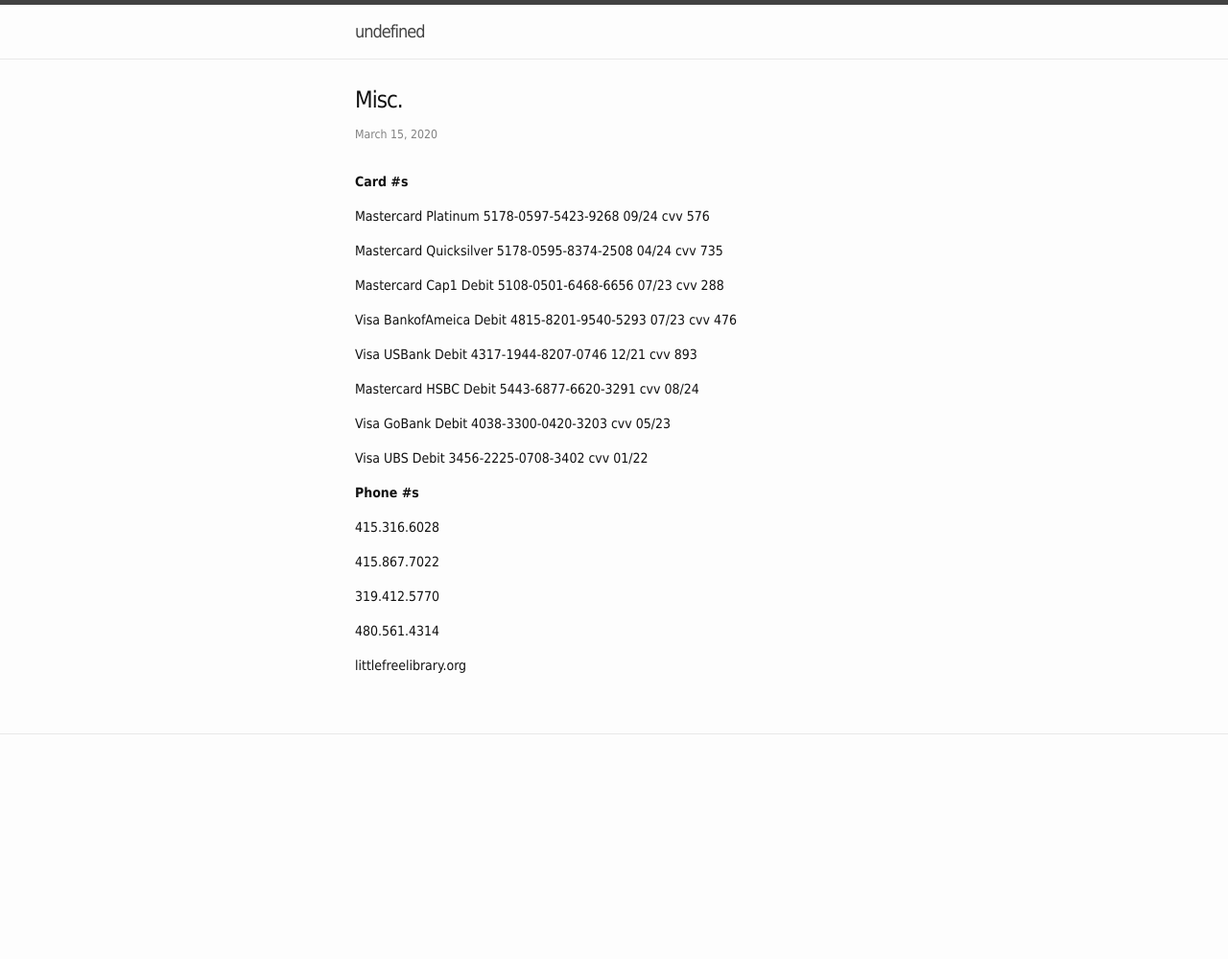
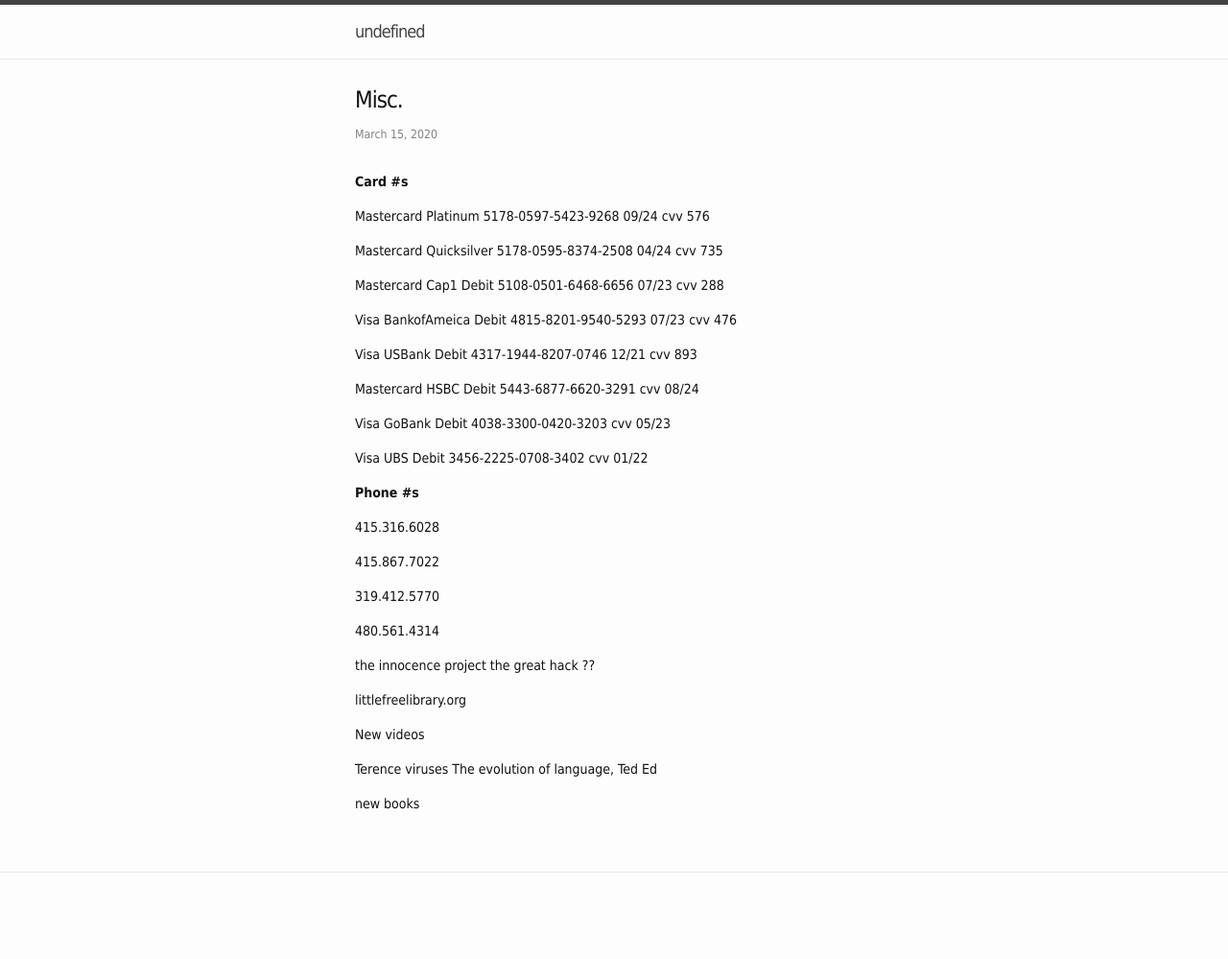
Before and after one commit to mitc-mcla/mitc-mcla.github.io, a Jekyll site: the page built from _posts/2020-03-15-misc.markdown, in a window 1280 px wide. Shown: the whole page at 96% size. Built offline with Jekyll 4.4.1, drawn with Linux system fonts in a browser that asks for light colours; before the commit the page ends 900 px from its top, so only the background shows below that.

Commit message:
updated, ended simple note

```diff
--- a/_posts/2020-03-15-misc.markdown
+++ b/_posts/2020-03-15-misc.markdown
@@ -34,4 +34,15 @@
 
 480.561.4314
 
+the innocence project
+the great hack
+??
+
 littlefreelibrary.org
+
+New videos
+
+Terence viruses
+The evolution of language, Ted Ed
+
+new books
```
